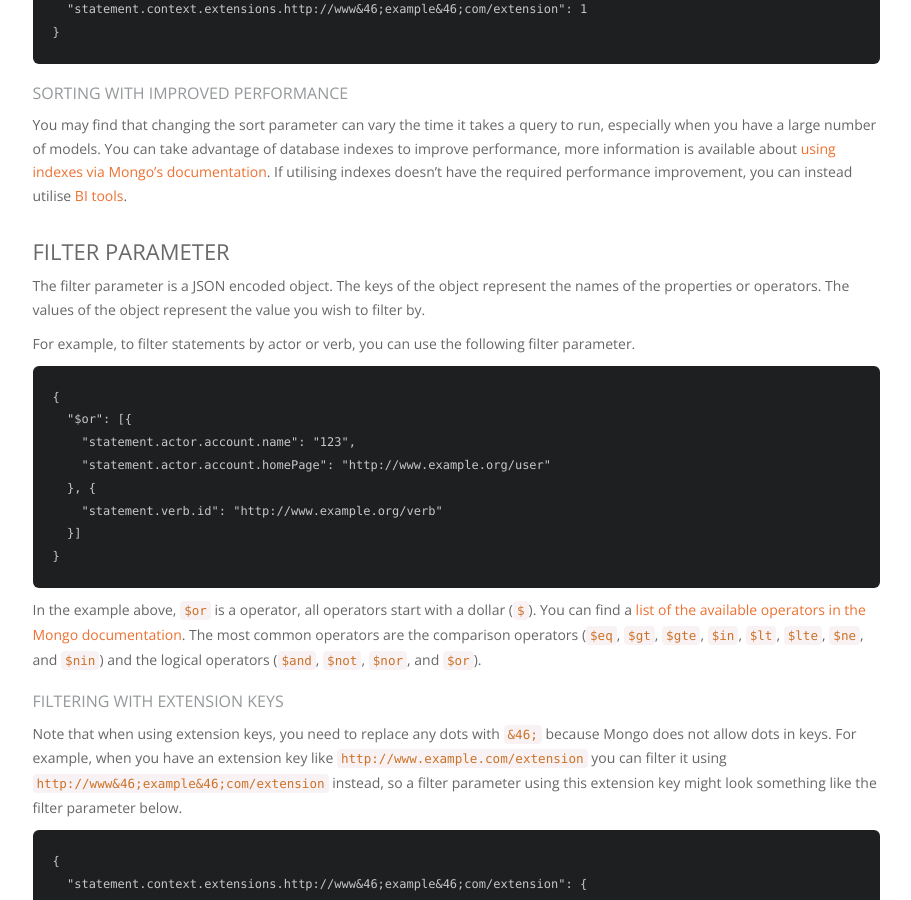
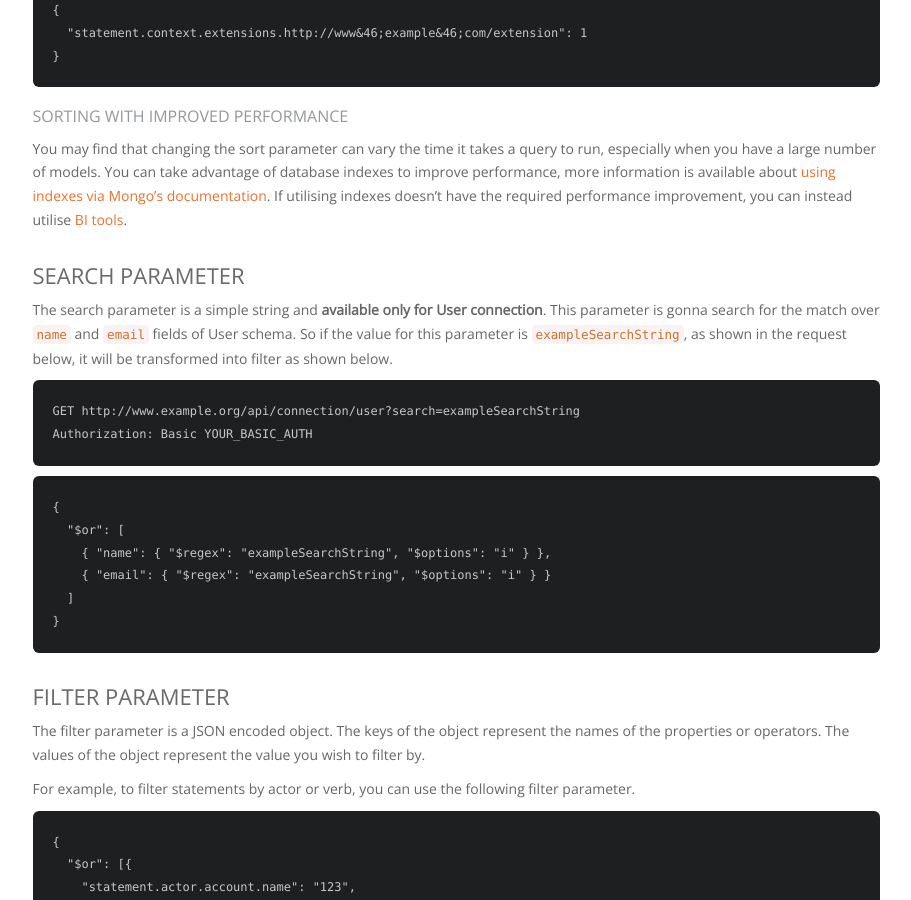
Before and after one commit to LearningLocker/docs, a Jekyll site: the page built from src/http-connection.md, in a window 1280 px wide and 900 px high, scrolled down 1329 px. Shown: the whole window, without its empty margins (330-1241 px from the left). Built offline with Jekyll 4.4.1, drawn with Linux system fonts in a browser that asks for light colours; nearby versions of some CDN libraries; our own code applies the rules of GitHub Pages for plain Markdown files; some of the changed text lies outside the part shown.

Commit message:
docs: Add docs for new "search" query parameter (LLC-294) (#81)

````diff
--- a/src/http-connection.md
+++ b/src/http-connection.md
@@ -14,7 +14,8 @@ http://www.example.org/api/connection/statement
 You must additionally supply your Basic Auth details with each request in the `Authorization` header. Your Basic Auth details can be found under **Settings** > **Clients**. The API also accepts the following *optional* URL parameters for filtering the models returned.
 
 - [sort](#sort-parameter) (required -  we recommend sorting by `_id` if nothing else)
-- [filter](#filter-parameter)
+- [search](#search-parameter) (available only for user connection in Enterprise)
+- [filter](#filter-parameter) (not available for User connection)
 - [project](#project-parameter)
 - [hint](#hint-parameter)
 - [first](#first-parameter)
@@ -53,6 +54,23 @@ Note that when using extension keys, you need to replace any dots with `&46;` be
 
 #### Sorting With Improved Performance
 You may find that changing the sort parameter can vary the time it takes a query to run, especially when you have a large number of models. You can take advantage of database indexes to improve performance, more information is available about [using indexes via Mongo's documentation](https://docs.mongodb.com/manual/indexes/). If utilising indexes doesn't have the required performance improvement, you can instead utilise [BI tools](../guides-retrieving).
+
+### Search Parameter
+The search parameter is a simple string and **available only for User connection**. This parameter is gonna search for the match over `name` and `email` fields of User schema. So if the value for this parameter is `exampleSearchString`, as shown in the request below, it will be transformed into filter as shown below.
+
+```http
+GET http://www.example.org/api/connection/user?search=exampleSearchString
+Authorization: Basic YOUR_BASIC_AUTH
+```
+
+```json
+{
+  "$or": [
+    { "name": { "$regex": "exampleSearchString", "$options": "i" } },
+    { "email": { "$regex": "exampleSearchString", "$options": "i" } }
+  ]
+}
+```
 
 ### Filter Parameter
 The filter parameter is a JSON encoded object. The keys of the object represent the names of the properties or operators. The values of the object represent the value you wish to filter by.
````
Also changed, not shown: Gemfile (added, +11 -0 lines), readme.md (+9 -0 lines), src/http-rest.md (+22 -0 lines), Gemfile.lock (added), 1 other file.
